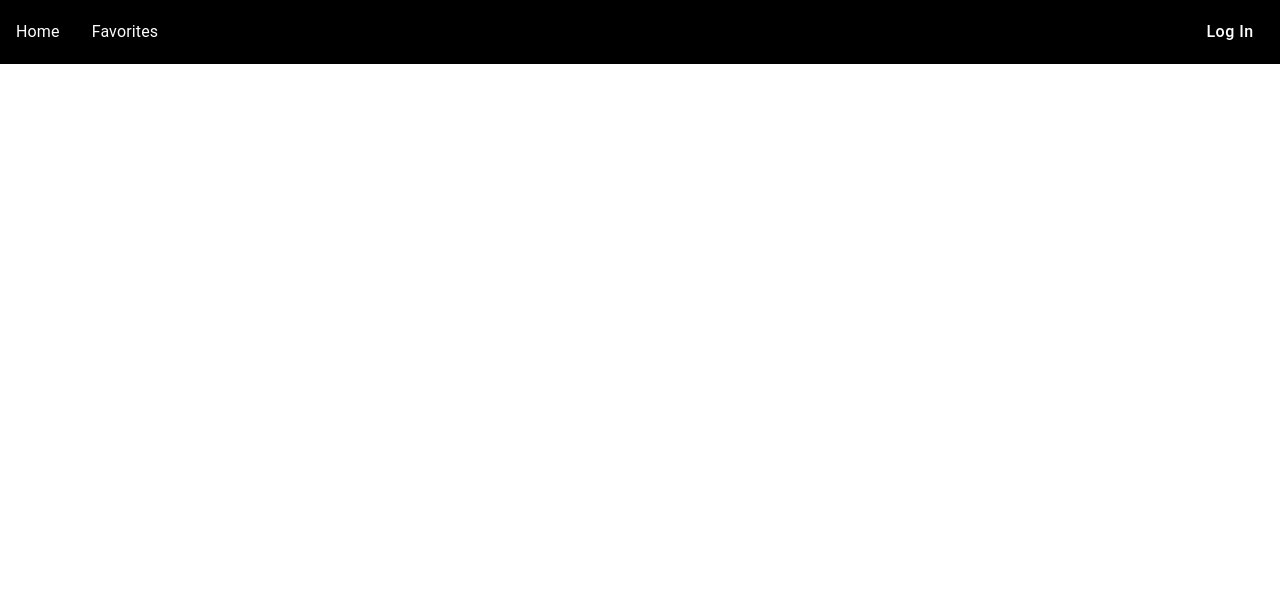
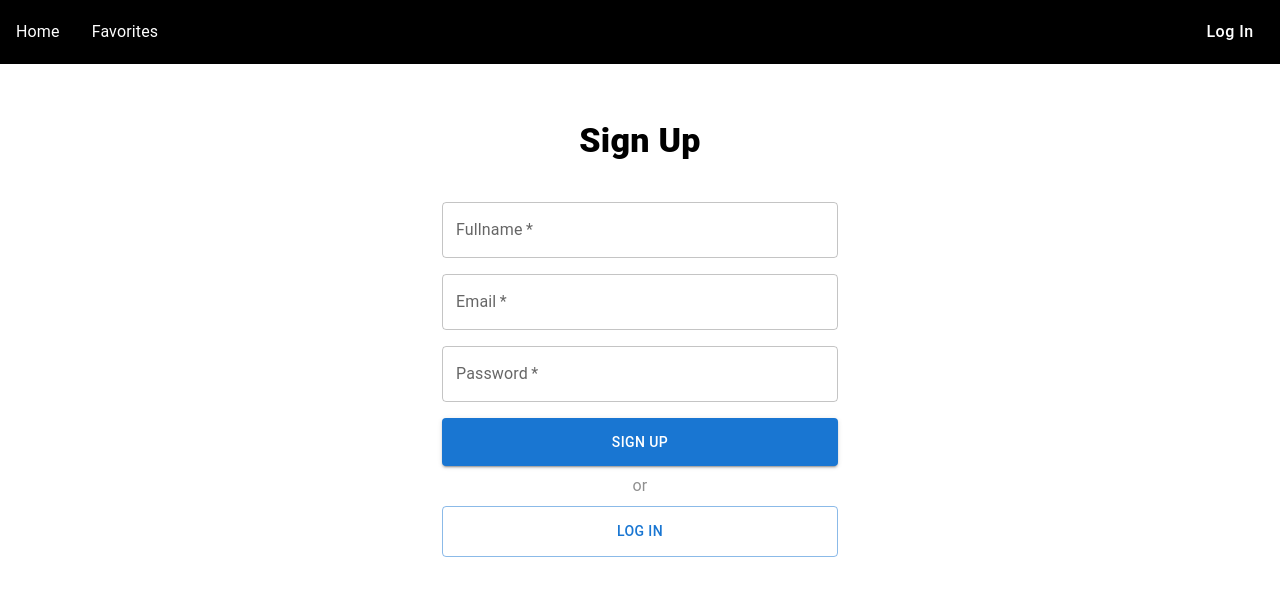
Before and after one commit to Giorgipruidze352/movie-app, a React (Create React App) app: page /signup in a window 1280 px wide. Shown: the top 596 px of the page. Built offline with nearby package versions, Linux system fonts and the light colour scheme.

Commit message:
added routes for signup and login pages

```diff
--- a/src/components/AppRoutes.js
+++ b/src/components/AppRoutes.js
@@ -1,14 +1,18 @@
 import { Routes, Route } from "react-router-dom";
 import Home from "./Home";
 import Favorites from "./Favorites";
+import Login from './Login';
+import Register from './Register';
 
 const AppRoutes = () => {
   return (
-      <Routes>
-        <Route index element={<Home />} />
-        <Route path="home" element={<Home />} />
-        <Route path="favorites" element={<Favorites />} />
-      </Routes>
+    <Routes>
+      <Route index element={<Home />} />
+      <Route path="home" element={<Home />} />
+      <Route path="favorites" element={<Favorites />} />
+      <Route path="login" element={<Login />} />
+      <Route path="signup" element={<Register />} />
+    </Routes>
   );
 };
 
```
